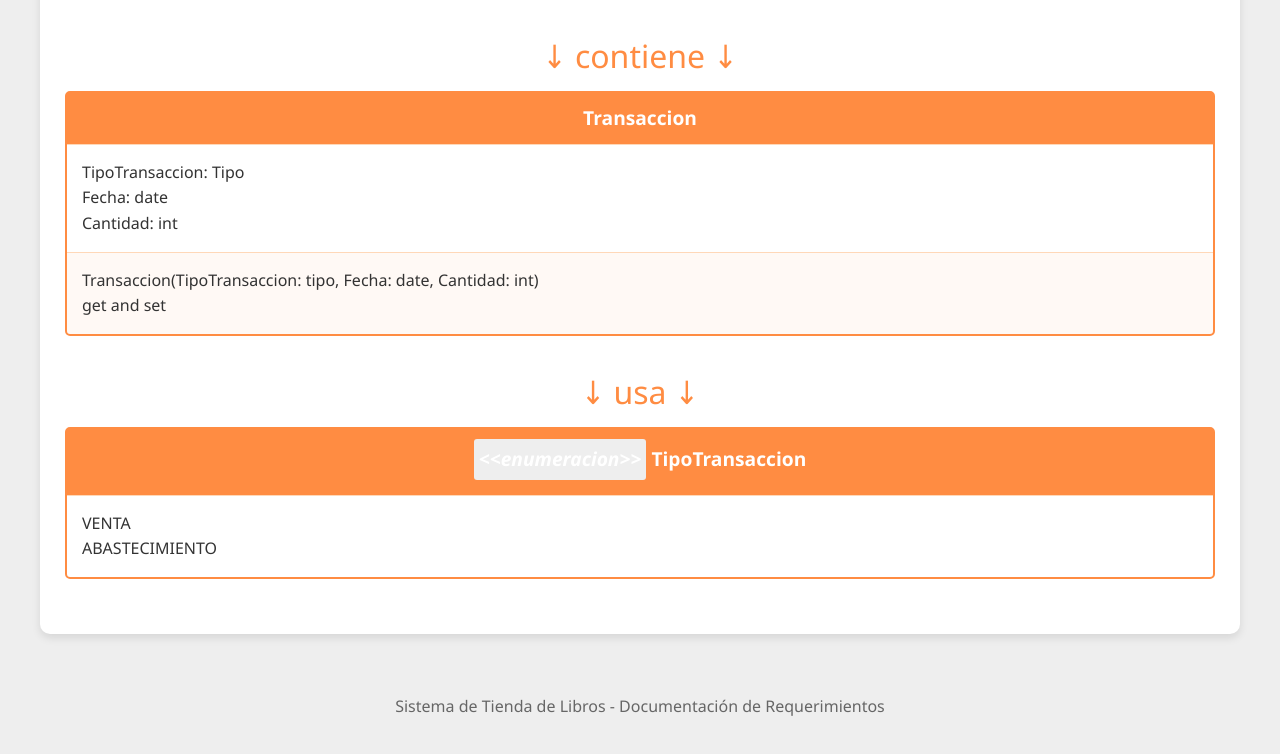
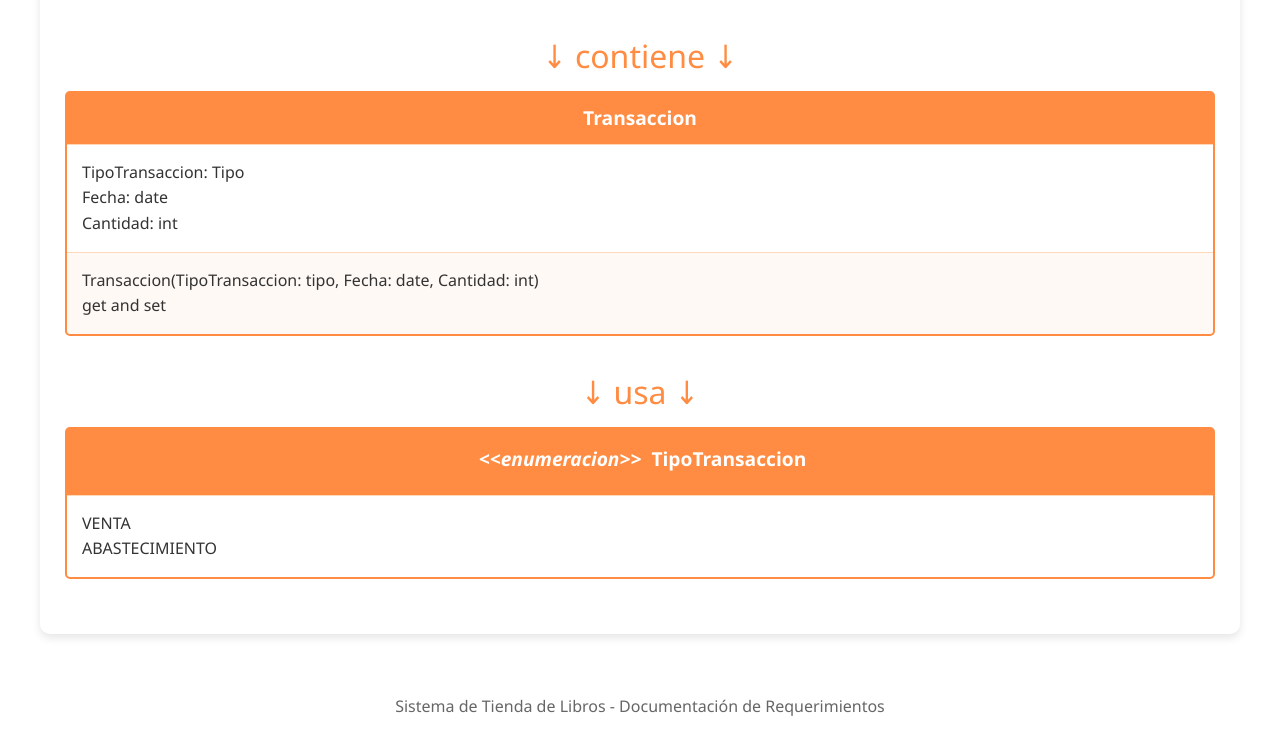
Before and after one commit to Jenifufa/libruru, a plain HTML site: page index.html in a window 1280 px wide. Shown: the part 3309-4063 px from the top of the page. Drawn offline with Linux system fonts and the light colour scheme.

Commit message:
Update index.html

```diff
--- a/index.html
+++ b/index.html
@@ -11,7 +11,7 @@
             --orange-light: #FFD8B8;
             --gray-dark: #333333;
             --gray-medium: #666666;
-            --gray-light: #EEEEEE;
+
         }
 
         * {
```
